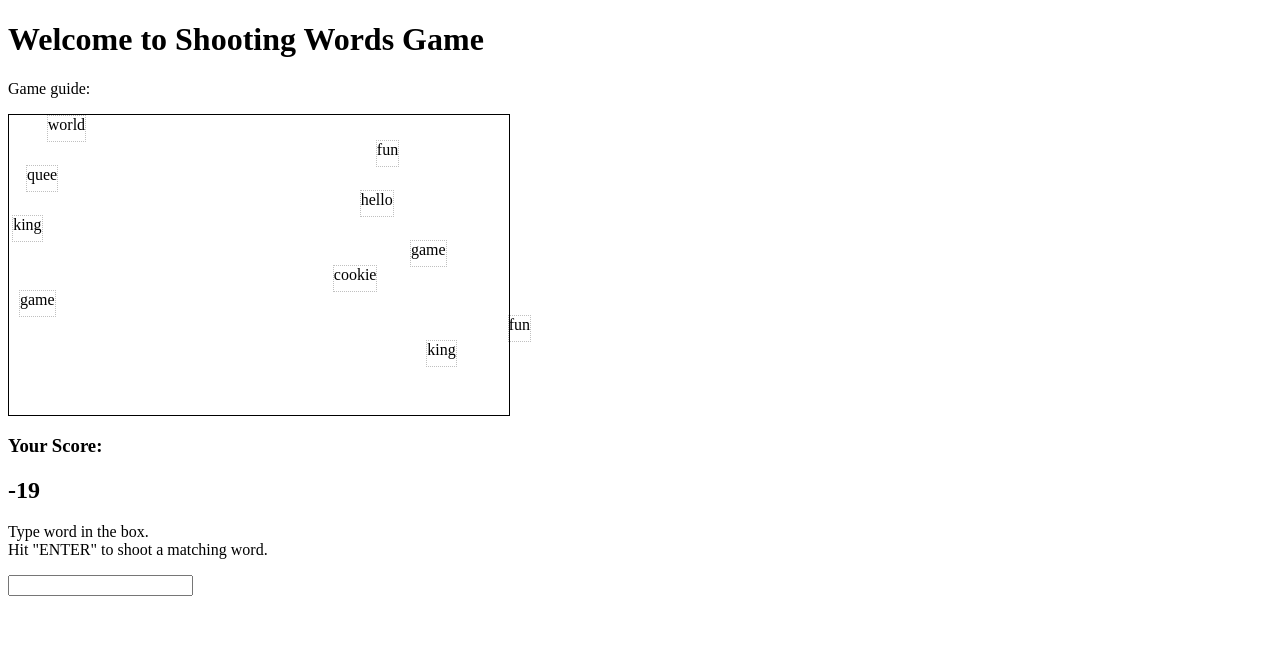
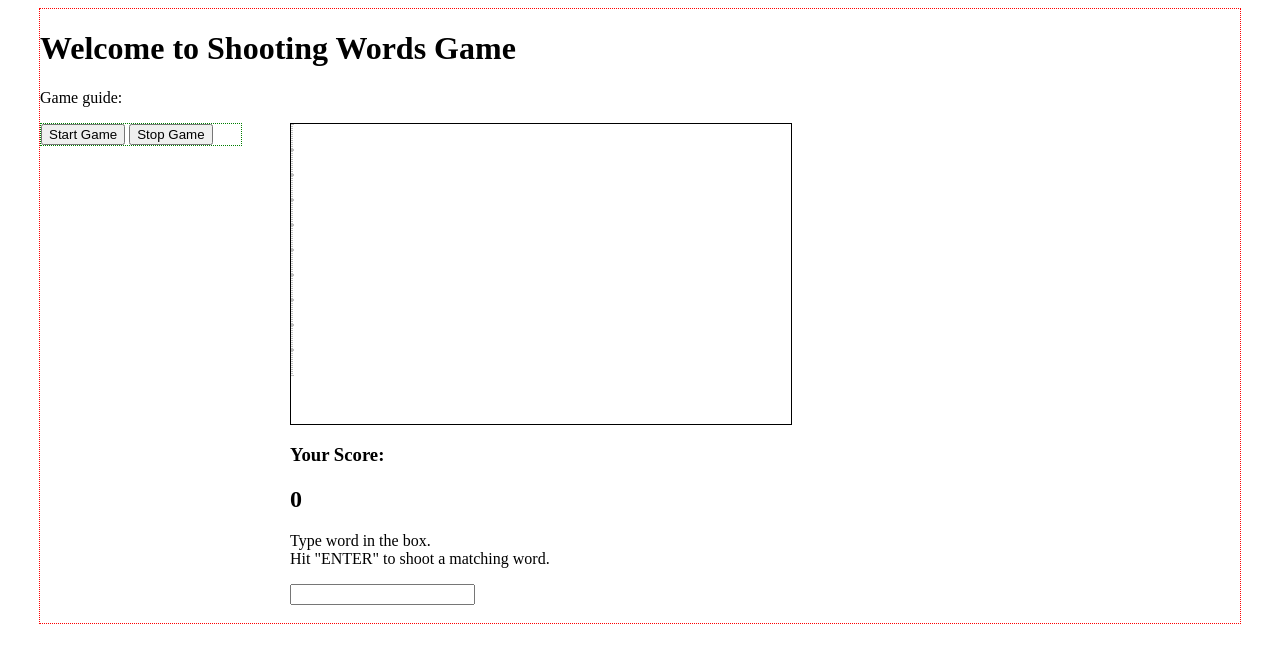
Before and after one commit to jiangbotang/p3.protocolv.com, a PHP site: page / in a window 1280 px wide. Shown: the top 663 px of the page. Run offline with PHP 8.4, Linux system fonts and the light colour scheme; some libraries are stand-ins or nearby versions.

Commit message:
added start and stop game control

```diff
--- a/css/main.css
+++ b/css/main.css
@@ -1,3 +1,20 @@
+body {
+	margin-left: auto;
+	margin-right: auto;
+	width: 1200px;
+	border: 1px dotted red;
+}
+
+#controllers {
+	width: 200px;
+	float: left;
+	border: 1px dotted green;
+}
+
+#gameDisplay {
+	margin-left: 250px;
+}
+
 #gamingArea {
 	border: 1px solid black;
 	width: 500px;
--- a/index.php
+++ b/index.php
@@ -15,14 +15,18 @@
 
 		<!-- All the game controllers go here -->
 		<div id='controllers'>
+
+			<button id='startGame'>Start Game</button>
+			<button id='stopGame'>Stop Game</button>
 		</div>
 
 
+		<div id='gameDisplay'>
 			<!-- The gaming area -->
 			<div id='gamingArea'>
 				<!-- Make 10 divs for words to enter-->
 				<?php for($i = 0; $i <10; $i++): ?>
-			<div class='target' id=<?="target".$i ?>><?="target".$i ?></div>
+				<div class='target' id=<?="target".$i ?>></div>
 				<?php endfor;?>
 			</div>
 
@@ -41,6 +45,7 @@
 			<br>
 
 			<div id='message'>You shot a word!!!</div>
+		</div>
 
 
 		<script src="js/shootingWords.js"></script>
--- a/js/shootingWords.js
+++ b/js/shootingWords.js
@@ -13,9 +13,15 @@ var counter = 0;
 
 
 
+/*
+ * Start the game
+ */
+$('#startGame').click(function(){
+	$('#userInput').focus();
+	//prevent user from starting the game again before stopGame is clicked
+	$('#startGame').attr('disabled', 'disabled');
 
 	/*
- * Start up the game by
 	 * a. select a random word for each target div
 	 * b. start animation
 	 */
@@ -28,6 +34,9 @@ $('.target').each(function() {
 	});
 
 
+	/*
+	 * This triggers when user hit "ENTER" key in the input box.
+	 */
 	$('#userInput').keyup(function(e){
 		var code = e.which;
 
@@ -48,8 +57,10 @@ $('#userInput').keyup(function(e){
 					score += $(this).html().length
 					$('#score').html(score);
 
+					//clear user input
 					$('#userInput').val("");
 
+					//clear matched word from gaming area
 					$(this).empty();
 
 					//tell user word match succeed
@@ -57,7 +68,24 @@ $('#userInput').keyup(function(e){
 				}
 			});
 		}
+	}); //end of .keyup()
+}); // enf of .click()
+
+/*
+ * Stop the game
+ */
+$('#stopGame').click(function(){
+	$('.target').each(function(){
+		// stop animation
+		$(this).stop();
+
+		$(this).html("");
+		$(this).css('left', '0px');
 	});
+	//make start game button response to click again
+	$('#startGame').removeAttr('disabled');
+});
+
 
 function restart(selector) {
 	var randWord = giveAWord();
```
Lines whose indentation alone changed are shown as unchanged.
